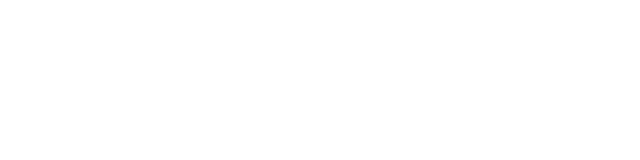
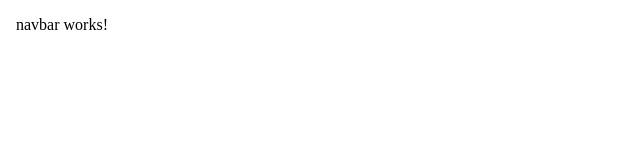
Before and after one commit to ShaviyaVictor/githubSearch, an Angular app: page / in a window 1280 px wide. Shown: the top 160 px of the page, without its empty margins (0-640 px from the left). Built offline with nearby package versions, Linux system fonts and the light colour scheme.

Commit message:
Generate the navbar component.

```diff
--- a/src/app/app.component.html
+++ b/src/app/app.component.html
@@ -12,6 +12,6 @@
   </head>
   <body>
 
-
+    <app-navbar></app-navbar>
 
   </body>
--- a/src/app/app.module.ts
+++ b/src/app/app.module.ts
@@ -3,10 +3,12 @@
 
 import { AppRoutingModule } from './app-routing.module';
 import { AppComponent } from './app.component';
+import { NavbarComponent } from './components/CompoNavBar/navbar/navbar.component';
 
 @NgModule({
   declarations: [
-    AppComponent
+    AppComponent,
+    NavbarComponent
   ],
   imports: [
     BrowserModule,
--- /dev/null
+++ b/src/app/components/CompoNavBar/navbar/navbar.component.html
@@ -0,0 +1 @@
+<p>navbar works!</p>
--- /dev/null
+++ b/src/app/components/CompoNavBar/navbar/navbar.component.ts
@@ -0,0 +1,15 @@
+import { Component, OnInit } from '@angular/core';
+
+@Component({
+  selector: 'app-navbar',
+  templateUrl: './navbar.component.html',
+  styleUrls: ['./navbar.component.css']
+})
+export class NavbarComponent implements OnInit {
+
+  constructor() { }
+
+  ngOnInit(): void {
+  }
+
+}
```
Also changed, not shown: src/app/components/CompoNavBar/navbar/navbar.component.css (added), 1 other file (tests, documents, lock files or other folders).
